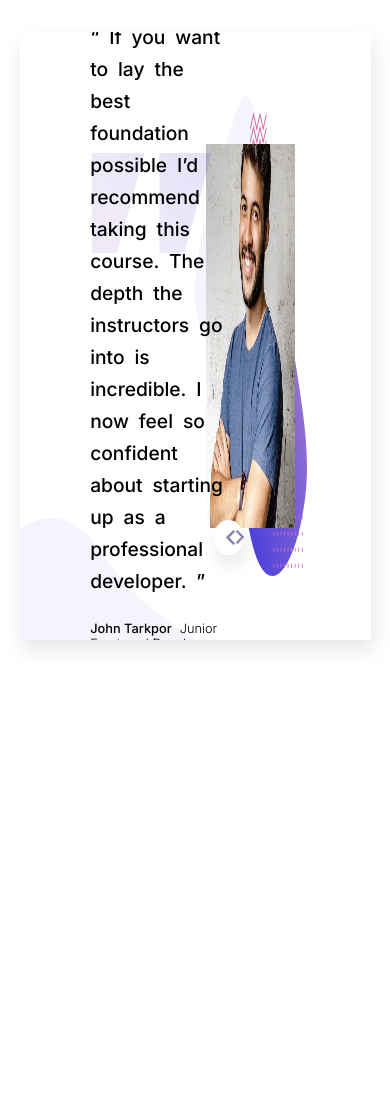
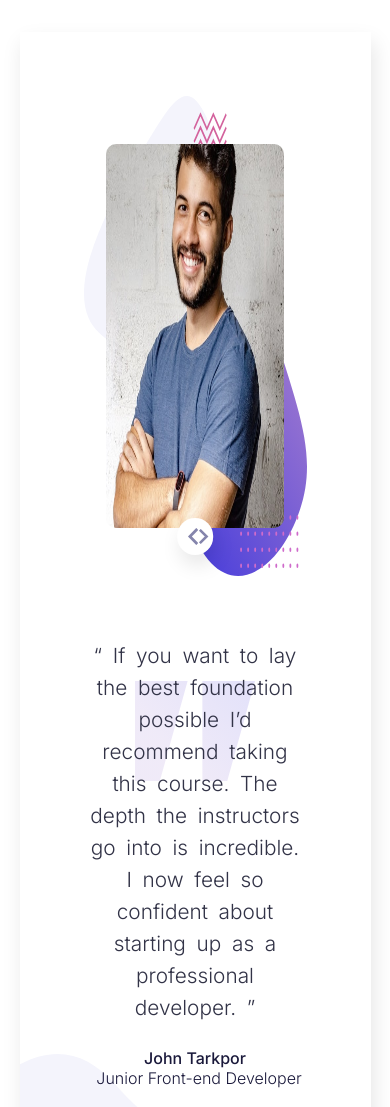
Before and after one commit to biggbhen/coding-bootcamp-testimonials, a plain HTML site: page index.html in a window 390 px wide. Shown: the top 1107 px of the page. Before the commit the page ends 844 px from the top, so only its background shows below. Drawn offline with Linux system fonts and the light colour scheme.

Commit message:
done with mobile view

```diff
--- a/style.css
+++ b/style.css
@@ -21,6 +21,7 @@ h1 {
   margin-top: 1.5rem;
   font-size: clamp(0.8rem, 2vw, 1.1rem);
   font-weight: 400;
+  color: #1a193b;
 }
 h1 span {
   margin-left: 0.5rem;
@@ -30,11 +31,13 @@ p {
   line-height: 2rem;
   font-size: clamp(1.2rem, 1.8vw, 1.5rem);
   word-spacing: 0.3rem;
-  font-weight: 400;
+  font-weight: 300;
+  color: #323347;
 }
 ul {
   position: relative;
   height: 30rem;
+  overflow: auto;
   list-style: none;
 }
 ul li {
@@ -45,20 +48,17 @@ ul li {
   bottom: 0;
 }
 ul li .arrange {
-  /* border: 1px solid red; */
   height: 100%;
   display: flex;
 }
 ul li .arrange .testimony {
-  /* border: 1px solid; */
-  /* position: relative; */
   position: absolute;
   display: flex;
   flex-direction: column;
   justify-content: center;
   left: 3%;
   width: 60%;
-  height: 100%;
+  height: 30rem;
   z-index: 100;
   background-image: url('./images/pattern-quotes.svg');
   background-position: left 15% top 15%;
@@ -68,9 +68,9 @@ ul li .arrange .icon {
   width: 50%;
   position: absolute;
   right: 0;
-  height: 100%;
+
   /* border: 1px solid red; */
-
+  height: 30rem;
   background-image: url('./images/pattern-bg.svg');
   background-repeat: no-repeat;
   background-size: 100% 100%;
@@ -81,14 +81,15 @@ ul li .arrange .icon {
   align-items: center;
 }
 ul li .arrange .icon figure {
-  /* margin: auto; */
+  border-radius: 0.625rem;
+
   position: relative;
-  /* z-index: 100; */
   width: 80%;
   height: 80%;
   /* border: 1px solid black; */
 }
 ul li .arrange .icon figure > img {
+  border-radius: 0.625rem;
   height: 100%;
   width: 100%;
 }
@@ -109,3 +110,54 @@ ul li .arrange .icon figure > img {
 .arrow > img {
   width: clamp(10px, 1.5vw, 20px);
 }
+@media (max-width: 700px) {
+  .container {
+    background-size: 60% 10%;
+  }
+  ul {
+    height: unset;
+  }
+  ul li {
+    width: 100%;
+    height: 100%;
+    position: relative;
+  }
+  ul li .arrange {
+    display: flex;
+    flex-direction: column-reverse;
+  }
+  ul li .arrange .testimony {
+    position: relative;
+    left: 0;
+    width: 100%;
+    height: 30rem;
+    /* border: 1px solid red; */
+    text-align: center;
+  }
+  ul li .arrange .icon {
+    margin-bottom: 3rem;
+    width: 100%;
+    position: relative;
+    right: 0;
+  }
+  ul li .arrange .testimony {
+    background-position: left 50% top 15%;
+  }
+  .arrow {
+    width: 20%;
+    left: 50%;
+    transform: translate(-50%, 0);
+  }
+  .arrow > img {
+    width: clamp(0.7rem, 2vw, 1.25rem);
+  }
+  h1 {
+    font-size: clamp(1rem, 2vw, 1.1rem);
+  }
+  h1 span {
+    display: block;
+  }
+  p {
+    font-size: clamp(1.3rem, 2vw, 1.5rem);
+  }
+}
```
